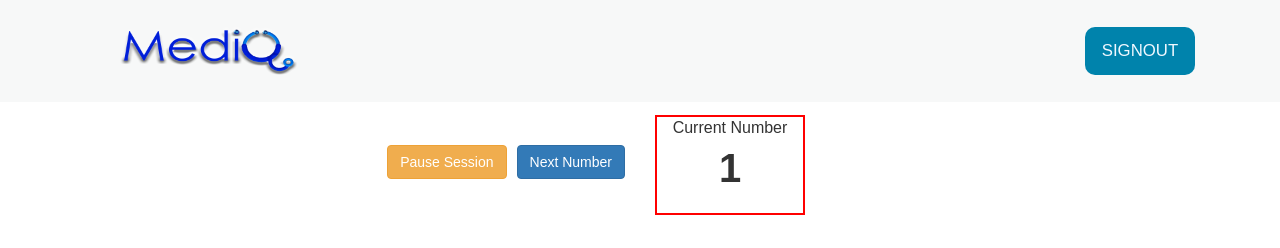
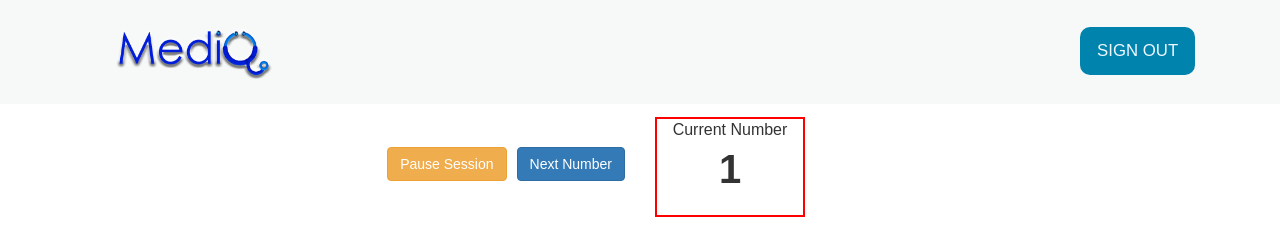
Before and after one commit to KasunDissanayake94/SLIIT, a PHP site: page /views/appointments.php?sid= in a window 1280 px wide. Shown: the top 248 px of the page. Run offline with PHP 8.4, Linux system fonts and the light colour scheme; data that the repository does not hold is empty.

Commit message:
logo adjusted

```diff
--- a/views/appointments.php
+++ b/views/appointments.php
@@ -80,12 +80,12 @@
           <div class="top-header">
             <div class="container">
             <div class="logo">
-              <a href="#"><img src="../images/logo.png" id="logo" title="doctor" /></a>
+              <a href="#"><img src="../images/logo.png" id="logo" style="width: 220px;height: 75px;" title="doctor" /></a>
             </div>
             <!----start-top-nav---->
              <nav class="top-nav">
               <ul class="top-nav">
-                <li><a href="../index.php"  id="signout">Signout</a></li>
+                <li><a href="../index.php"  id="signout">Sign Out</a></li>
 
               </ul>
               <a href="#" id="pull"><img src="../images/menu-icon.png" title="menu" /></a>
```
